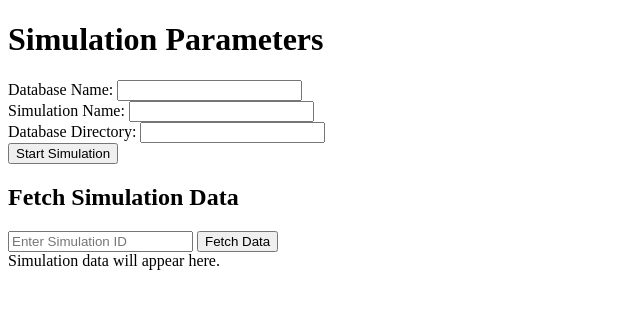
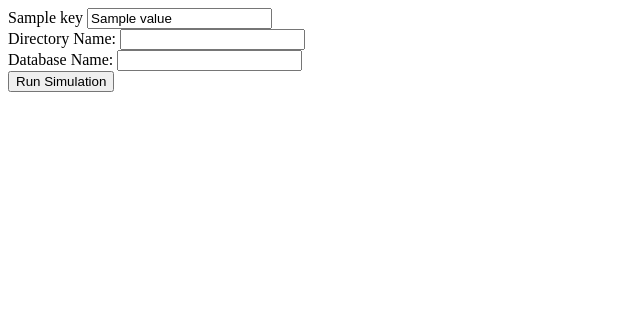
Before and after one commit to BnetButter/wormpopui, a Flask app: template templates/index.html in a window 1280 px wide. Shown: the top 309 px of the page, without its empty margins (0-640 px from the left). Run offline with Flask 3, Linux system fonts and the light colour scheme; the template is opened without the code that fills it: most values are stand-ins (such as "Sample title", 1, 10 or a date in 2020); data that the repository does not hold is empty.

Commit message:
simulation can properly run, cannot run multiple simulation instances yet

```diff
--- a/app.py
+++ b/app.py
@@ -1,56 +1,49 @@
-from flask import Flask, request, jsonify
+from flask import Flask, render_template, request
 import subprocess
 import json
-import uuid
-from threading import Thread
 import os
-from flask import render_template
 
 app = Flask(__name__)
 
-simulations = {}
+@app.route('/')
+def form():
+    with open('simulation/constants.json') as f:
+        default_params = json.load(f)
+    return render_template('index.html', default_params=default_params)
 
-@app.route('/')
-def index():
-    return render_template('index.html')
+@app.route('/run-simulation', methods=['POST'])
+def run_simulation():
+    parameters = request.form.to_dict()
+    directory_name = parameters.pop('directory')
+    database_name = parameters.pop('database')
 
-@app.route('/get-defaults', methods=['GET'])
-def get_defaults():
+
     with open('simulation/constants.json') as f:
-        constants = json.load(f)
-    return jsonify(constants)
+        types = json.load(f)
+    for key, value in parameters.items():
+        if isinstance(types[key], int):
+            parameters[key] = int(value)
+        elif isinstance(types[key], float):
+            parameters[key] = float(value)
 
-def start_simulation_process(sim_id, parameters):
-    parameters_path = f'simulation/tmp_{sim_id}.json'
-    with open(parameters_path, 'w') as f:
+    temp_params_file = 'temp_constants.json'
+    with open(temp_params_file, 'w') as f:
         json.dump(parameters, f)
 
-    command = ['python3', 'simulation/wormpop.py', f'--parameters={parameters_path}']
-    process = subprocess.Popen(command, stdout=subprocess.PIPE, stderr=subprocess.PIPE)
+    command = [
+        'python', 'simulation/wormpop.py',
+        '--parameters=' + temp_params_file,
+        '--database=' + database_name,
+        '--directory=' + directory_name
+    ]
+
+    process = subprocess.Popen(command, stdout=subprocess.PIPE, stderr=subprocess.PIPE, text=True, cwd=os.getcwd())
     stdout, stderr = process.communicate()
 
-    simulations[sim_id] = {'status': 'Completed', 'output': stdout.decode()}
-
-    os.remove(parameters_path)
-    # Save the output to a results file
-    with open(f'simulation/results_{sim_id}.txt', 'w') as f:
-        f.write(stdout.decode())
-
-@app.route('/new-simulation', methods=['POST'])
-def new_simulation():
-    data = request.json
-    sim_id = str(uuid.uuid4())
-    Thread(target=start_simulation_process, args=(sim_id, data)).start()
-    return jsonify({'simulation_id': sim_id})
-
-@app.route('/simulation-details/<simulation_id>', methods=['GET'])
-def simulation_details(simulation_id):
-    try:
-        with open(f'simulation/results_{simulation_id}.txt') as f:
-            results = f.read()
-        return jsonify({'results': results})
-    except FileNotFoundError:
-        return jsonify({'error': 'Results not found'}), 404
+    response = f'<pre>{stdout}</pre>'
+    if stderr:
+        response += f'<pre>Error: {stderr}</pre>'
+    return response
 
 if __name__ == '__main__':
     app.run(debug=True)
--- a/templates/index.html
+++ b/templates/index.html
@@ -1,105 +1,30 @@
 <!DOCTYPE html>
-<html lang="en">
+<html>
   <head>
-    <meta charset="UTF-8" />
-    <meta name="viewport" content="width=device-width, initial-scale=1.0" />
-    <title>Simulation Parameters</title>
+    <title>Simulation Form</title>
   </head>
   <body>
-    <div class="container">
-      <h1>Simulation Parameters</h1>
-      <form id="simulationForm">
-        <div class="form-group">
-          <label for="databaseName">Database Name:</label>
-          <input type="text" id="databaseName" name="databaseName" />
-        </div>
-        <div class="form-group">
-          <label for="simulationName">Simulation Name:</label>
-          <input type="text" id="simulationName" name="simulationName" />
-        </div>
-        <div class="form-group">
-          <label for="databaseDirectory">Database Directory:</label>
-          <input type="text" id="databaseDirectory" name="databaseDirectory" />
-        </div>
-      </form>
-      <button onclick="startSimulation()">Start Simulation</button>
-      <div class="fetch-simulation">
-        <h2>Fetch Simulation Data</h2>
+    <form action="/run-simulation" method="post">
+      {% for key, value in default_params.items() %}
+      <div>
+        <label for="{{ key }}">{{ key }}</label>
         <input
-          type="text"
-          id="fetchSimulationId"
-          placeholder="Enter Simulation ID"
+          type="{{ 'number' if value is number else 'text' }}"
+          id="{{ key }}"
+          name="{{ key }}"
+          value="{{ value }}"
         />
-        <button onclick="fetchSimulationData()">Fetch Data</button>
       </div>
-      <div id="simulationDataDisplay">Simulation data will appear here.</div>
-    </div>
-
-    <script>
-      window.onload = function () {
-        fetch("/get-defaults")
-          .then((response) => response.json())
-          .then((data) => {
-            const form = document.getElementById("simulationForm");
-            Object.entries(data).forEach(([key, value]) => {
-              const label = document.createElement("label");
-              label.htmlFor = key;
-              label.innerText = key.replace(/_/g, " ") + ":";
-
-              const input = document.createElement("input");
-              input.type = "text";
-              input.id = key;
-              input.name = key;
-              input.placeholder = value;
-
-              form.appendChild(label);
-              form.appendChild(input);
-              form.appendChild(document.createElement("br"));
-            });
-          })
-          .catch((error) =>
-            console.error("Error loading default parameters:", error)
-          );
-      };
-      function startSimulation() {
-        const formData = new FormData(
-          document.getElementById("simulationForm")
-        );
-        const simulationParameters = {};
-        formData.forEach((value, key) => {
-          // Use the input's value if provided, otherwise fall back to the placeholder
-          const inputElement = document.getElementById(key);
-          simulationParameters[key] = value || inputElement.placeholder;
-        });
-
-        fetch("/new-simulation", {
-          method: "POST",
-          headers: { "Content-Type": "application/json" },
-          body: JSON.stringify({ parameters: simulationParameters }),
-        })
-          .then((response) => response.json())
-          .then((data) =>
-            alert(
-              "Simulation started successfully. Simulation ID: " +
-                data.simulation_id
-            )
-          )
-          .catch((error) => console.error("Error:", error));
-      }
-      function fetchSimulationData() {
-        const simulationId = document.getElementById("fetchSimulationId").value;
-        fetch(`/simulation-details/${simulationId}`)
-          .then((response) => response.json())
-          .then((data) => {
-            document.getElementById("simulationDataDisplay").textContent =
-              JSON.stringify(data, null, 2);
-          })
-          .catch((error) => {
-            console.error("Error fetching simulation data:", error);
-            document.getElementById("simulationDataDisplay").textContent =
-              "Failed to fetch simulation data.";
-          });
-      }
-    </script>
+      {% endfor %}
+      <div>
+        <label for="directory">Directory Name:</label>
+        <input type="text" id="directory" name="directory" required />
+      </div>
+      <div>
+        <label for="database">Database Name:</label>
+        <input type="text" id="database" name="database" required />
+      </div>
+      <button type="submit">Run Simulation</button>
+    </form>
   </body>
 </html>
```
Also changed, not shown: README.md.
